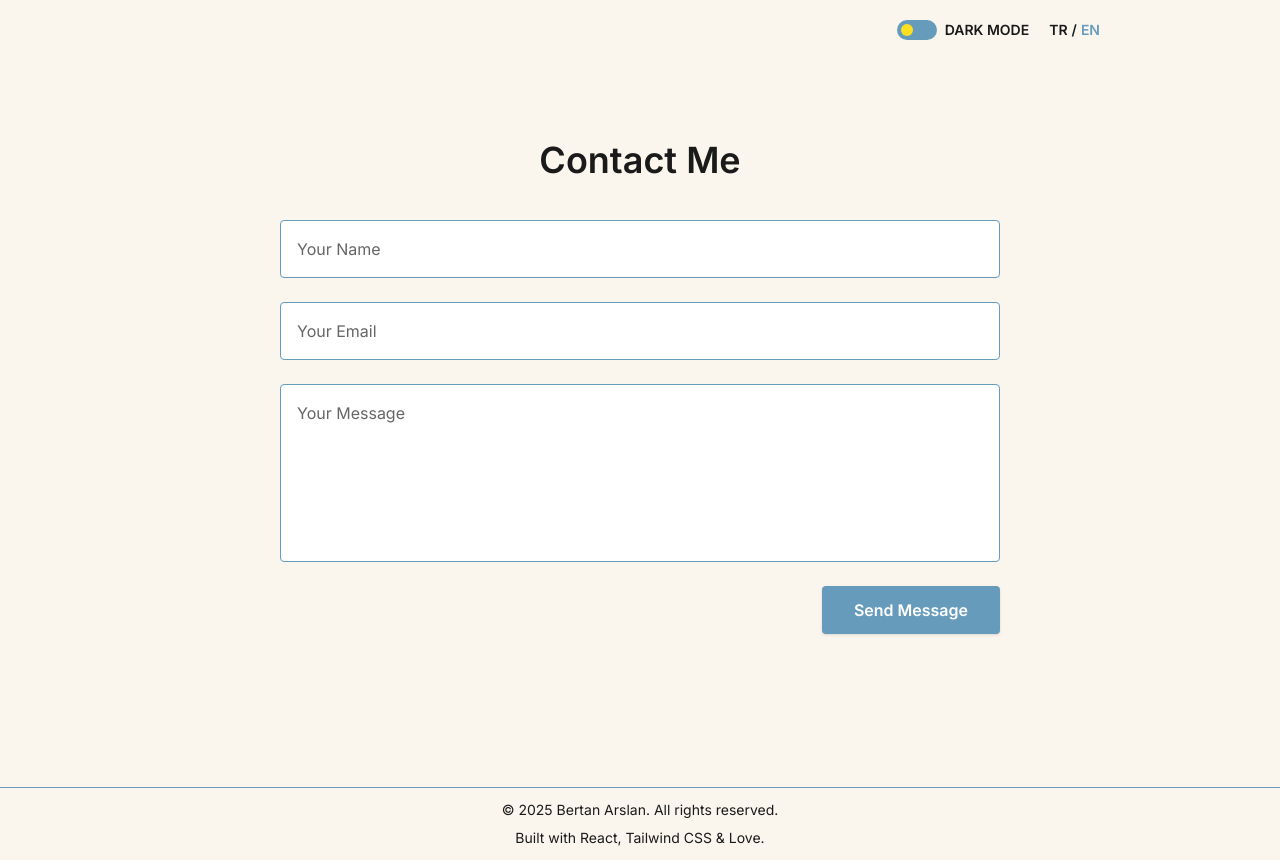
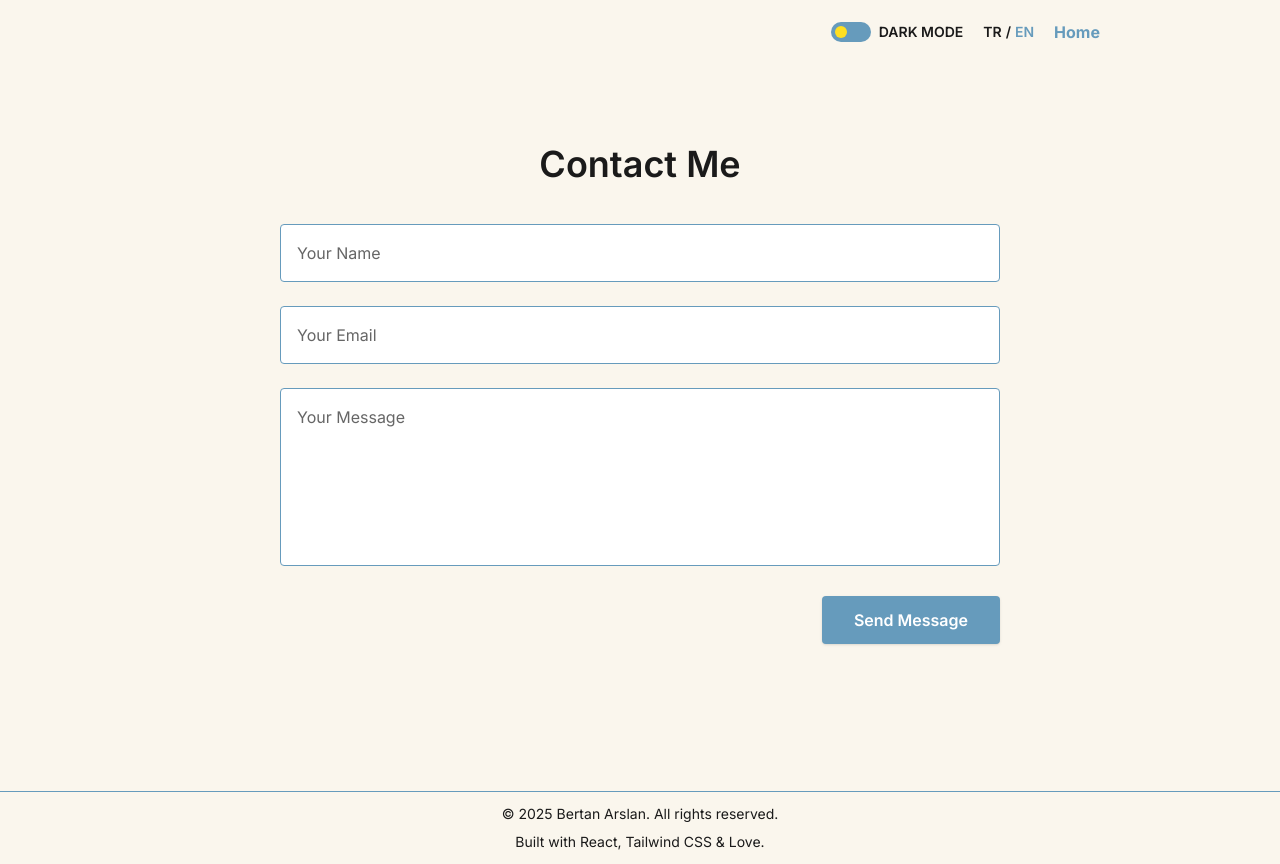
Before and after one commit to bertan-arslan/personal_portfolio, a React (Vite) app: page /contact in a window 1280 px wide. Built offline with nearby package versions, Linux system fonts and the light colour scheme.

Commit message:
contact component done

```diff
--- a/package.json
+++ b/package.json
@@ -14,13 +14,16 @@
     "@fortawesome/free-brands-svg-icons": "^7.0.0",
     "@fortawesome/react-fontawesome": "^0.2.3",
     "@tailwindcss/vite": "^4.1.11",
+    "axios": "^1.11.0",
     "embla-carousel-autoplay": "^8.6.0",
     "embla-carousel-react": "^8.6.0",
     "lucide": "^0.533.0",
     "react": "^19.1.0",
     "react-dom": "^19.1.0",
+    "react-hook-form": "^7.61.1",
     "react-router-dom": "^5.3.4",
     "react-simple-typewriter": "^5.0.1",
+    "react-toastify": "^11.0.5",
     "tailwind-scrollbar-hide": "^4.0.0",
     "tailwindcss": "^4.1.11"
   },
--- a/src/App.jsx
+++ b/src/App.jsx
@@ -1,4 +1,5 @@
 import { BrowserRouter as Router, Route, Switch } from "react-router-dom";
+import { ToastContainer } from "react-toastify";
 import Hero from "./components/Hero";
 import Skills from "./components/Skills";
 import Profile from "./components/Profile";
@@ -30,6 +31,7 @@ function App() {
             </Switch>
           </div>
         </Router>
+        <ToastContainer position="bottom-right" autoClose={3000} />
       </DarkModeProvider>
     </LanguageProvider>
   );
--- a/src/components/Contact.jsx
+++ b/src/components/Contact.jsx
@@ -1,4 +1,7 @@
+import { useForm } from "react-hook-form";
 import { useLanguage } from "../context/LanguageContext";
+import { toast } from "react-toastify";
+import axios from "axios";
 
 export default function Contact() {
   const { translations } = useLanguage();
@@ -8,8 +11,42 @@ export default function Contact() {
     emailPlaceHolder,
     messafePlaceHolder,
     buttonText,
+    nameRequired,
+    emailRequired,
+    messageRequired,
+    emailError,
+    messageError,
   } = translations.contact;
+
   const { rights, build } = translations.footer;
+
+  const {
+    register,
+    handleSubmit,
+    formState: { errors },
+    reset,
+  } = useForm();
+
+  const onSubmit = async (data) => {
+    try {
+      await axios.post(
+        "https://formsubmit.co/ajax/bertanars97@gmail.com",
+        data,
+        {
+          headers: {
+            "Content-Type": "application/json",
+            Accept: "application/json",
+          },
+        }
+      );
+
+      toast.success("Mesajınız başarıyla gönderildi 🎉");
+      reset();
+    } catch (err) {
+      toast.error("Bir hata oluştu, lütfen tekrar deneyin.");
+      console.error(err);
+    }
+  };
 
   return (
     <section className="min-h-screen flex flex-col bg-[#faf6ed] dark:bg-[#003049]">
@@ -18,22 +55,62 @@ export default function Contact() {
           {title}
         </h2>
 
-        <form className="flex flex-col gap-6">
+        <form onSubmit={handleSubmit(onSubmit)} className="flex flex-col gap-6">
+          <div>
             <input
+              name="name"
               type="text"
               placeholder={namePlaceHolder}
-            className="bg-white dark:bg-[#1E293B] text-[#1A1A1A] dark:text-[#faf6ed] placeholder:text-[#666] dark:placeholder:text-[#ccc] p-4 rounded border border-[#669BBC] focus:outline-none focus:ring-2 focus:ring-[#669BBC]"
+              {...register("name", { required: nameRequired })}
+              className="w-full bg-white dark:bg-[#1E293B] text-[#1A1A1A] dark:text-[#faf6ed] placeholder:text-[#666] dark:placeholder:text-[#ccc] p-4 rounded border border-[#669BBC] focus:outline-none focus:ring-2 focus:ring-[#669BBC]"
             />
+            {errors.name && (
+              <p className="text-red-500 text-sm mt-1">{errors.name.message}</p>
+            )}
+          </div>
+
+          <div>
             <input
+              name="email"
               type="email"
               placeholder={emailPlaceHolder}
-            className="bg-white dark:bg-[#1E293B] text-[#1A1A1A] dark:text-[#faf6ed] placeholder:text-[#666] dark:placeholder:text-[#ccc] p-4 rounded border border-[#669BBC] focus:outline-none focus:ring-2 focus:ring-[#669BBC]"
+              {...register("email", {
+                required: emailRequired,
+                pattern: {
+                  value: /^\S+@\S+$/i,
+                  message: emailError,
+                },
+              })}
+              className="w-full bg-white dark:bg-[#1E293B] text-[#1A1A1A] dark:text-[#faf6ed] placeholder:text-[#666] dark:placeholder:text-[#ccc] p-4 rounded border border-[#669BBC] focus:outline-none focus:ring-2 focus:ring-[#669BBC]"
             />
+            {errors.email && (
+              <p className="text-red-500 text-sm mt-1">
+                {errors.email.message}
+              </p>
+            )}
+          </div>
+
+          <div>
             <textarea
+              name="message"
               rows="6"
               placeholder={messafePlaceHolder}
-            className="bg-white dark:bg-[#1E293B] text-[#1A1A1A] dark:text-[#faf6ed] placeholder:text-[#666] dark:placeholder:text-[#ccc] p-4 rounded border border-[#669BBC] focus:outline-none focus:ring-2 focus:ring-[#669BBC] resize-none"
+              {...register("message", {
+                required: messageRequired,
+                minLength: {
+                  value: 10,
+                  message: messageError,
+                },
+              })}
+              className="w-full bg-white dark:bg-[#1E293B] text-[#1A1A1A] dark:text-[#faf6ed] placeholder:text-[#666] dark:placeholder:text-[#ccc] p-4 rounded border border-[#669BBC] focus:outline-none focus:ring-2 focus:ring-[#669BBC] resize-none"
             ></textarea>
+            {errors.message && (
+              <p className="text-red-500 text-sm mt-1">
+                {errors.message.message}
+              </p>
+            )}
+          </div>
+
           <button
             type="submit"
             className="self-end bg-[#669BBC] dark:bg-[#8ECAE6] hover:bg-[#5a8faf] dark:hover:bg-[#a0e1f8] text-white dark:text-[#1A1A1A] font-semibold py-3 px-8 rounded shadow transition-all duration-300 cursor-pointer"
@@ -42,6 +119,7 @@ export default function Contact() {
           </button>
         </form>
       </div>
+
       <div className="w-full mt-auto py-3 border-t border-[#669BBC] dark:border-[#8ECAE6] text-center text-[#1A1A1A] dark:text-[#FAF6ED] text-sm">
         <p>
           © {new Date().getFullYear()} Bertan Arslan. {rights}
--- a/src/components/Navbar.jsx
+++ b/src/components/Navbar.jsx
@@ -1,3 +1,5 @@
+import { Link, useLocation } from "react-router-dom";
+
 import { useDarkMode } from "../context/DarkModeContext";
 import { useLanguage } from "../context/LanguageContext";
 
@@ -5,7 +7,10 @@ export default function Navbar() {
   const { language, toggleLanguage, translations } = useLanguage();
   const { isDark, toggleDarkMode } = useDarkMode();
 
-  const { darkMode, lightMode } = translations.navBar;
+  const { darkMode, lightMode, toHome, toContact } = translations.navBar;
+
+  const location = useLocation();
+  const currentPath = location.pathname;
 
   return (
     <nav className="bg-[#faf6ed] dark:bg-[#003049]">
@@ -40,6 +45,12 @@ export default function Navbar() {
             EN
           </button>
         </div>
+        <Link
+          to={currentPath === "/" ? "/contact" : "/"}
+          className="font-bold text-[#669BBC] dark:text-[#8ECAE6]"
+        >
+          {currentPath === "/" ? toContact :  toHome}
+        </Link>
       </div>
     </nav>
   );
--- a/src/data/locales/en.json
+++ b/src/data/locales/en.json
@@ -1,7 +1,9 @@
 {
-  "navBar":{
-    "darkMode":"DARK MODE",
-    "lightMode": "LIGHT MODE"
+  "navBar": {
+    "darkMode": "DARK MODE",
+    "lightMode": "LIGHT MODE",
+    "toContact": "Contact",
+    "toHome": "Home"
   },
   "hero": {
     "greeting": "Hi! 👋",
@@ -12,7 +14,7 @@
       " backend developer.",
       " planner."
     ],
-    "cta":"I can craft solid and scalable frontend products. Let’s meet!",
+    "cta": "I can craft solid and scalable frontend products. Let’s meet!",
     "description": [
       { "text": "Currently ", "emphasis": false },
       { "text": "Freelancing", "emphasis": true },
@@ -55,7 +57,7 @@
     ]
   },
 
-  "projects" : {
+  "projects": {
     "highligthedProjectsTitle": "Projects",
     "highligthedProjects": [
       {
@@ -83,23 +85,25 @@
         "image": "/highlightedProjects/pizzaStore.png"
       }
     ],
-    "github":"View on Github",
-    "app":"Go to app"
-  }
-  ,
-
+    "github": "View on Github",
+    "app": "Go to app"
+  },
   "footer": {
     "message": "Let’s work together on your next product.",
     "contactMe": "Contact Me",
     "rights": "All rights reserved.",
     "build": "Built with React, Tailwind CSS & Love."
   },
-  "contact":{
-    "title":"Contact Me",
-    "namePlaceHolder":"Your Name",
-    "emailPlaceHolder":"Your Email",
-    "messafePlaceHolder":"Your Message",
-    "buttonText":"Send Message"
-
+  "contact": {
+    "title": "Contact Me",
+    "namePlaceHolder": "Your Name",
+    "emailPlaceHolder": "Your Email",
+    "messafePlaceHolder": "Your Message",
+    "buttonText": "Send Message",
+    "nameRequired": "Please enter your name.",
+    "emailRequired": "Please enter your email",
+    "messageRequired": "Please enter your message.",
+    "emailError": "Invalid email format.",
+    "messageError": "Message must be at least 10 characters."
   }
 }
--- a/src/data/locales/tr.json
+++ b/src/data/locales/tr.json
@@ -1,7 +1,9 @@
 {
   "navBar": {
     "darkMode": "KARANLIK",
-    "lightMode": "AYDINLIK"
+    "lightMode": "AYDINLIK",
+    "toContact": "İletişim",
+    "toHome": "Ana Sayfa"
   },
   "hero": {
     "greeting": "Merhaba! 👋",
@@ -83,8 +85,8 @@
         "image": "/highlightedProjects/pizzaStore.png"
       }
     ],
-    "github":"Github'da gör",
-    "app":"Uygulamaya git"
+    "github": "Github'da gör",
+    "app": "Uygulamaya git"
   },
   "footer": {
     "message": "Bir sonraki ürününüz üzerinde birlikte çalışalım.",
@@ -97,6 +99,11 @@
     "namePlaceHolder": "Adınız",
     "emailPlaceHolder": "E-posta Adresiniz",
     "messafePlaceHolder": "Mesajınız",
-    "buttonText": "Mesaj Gönder"
+    "buttonText": "Mesaj Gönder",
+    "nameRequired": "Lütfen isminizi giriniz",
+    "emailRequired": "Lütfen e-posta adresinizi giriniz",
+    "messageRequired": "Lütfen mesajınızı yazınız.",
+    "emailError": "Geçerli bir e-posta adresi girmelisiniz.",
+    "messageError": "Mesajınız en az 10 karakter içermeli."
   }
 }
```
Also changed, not shown: 1 other file (tests, documents, lock files or other folders). Lines whose indentation alone changed are shown as unchanged.
